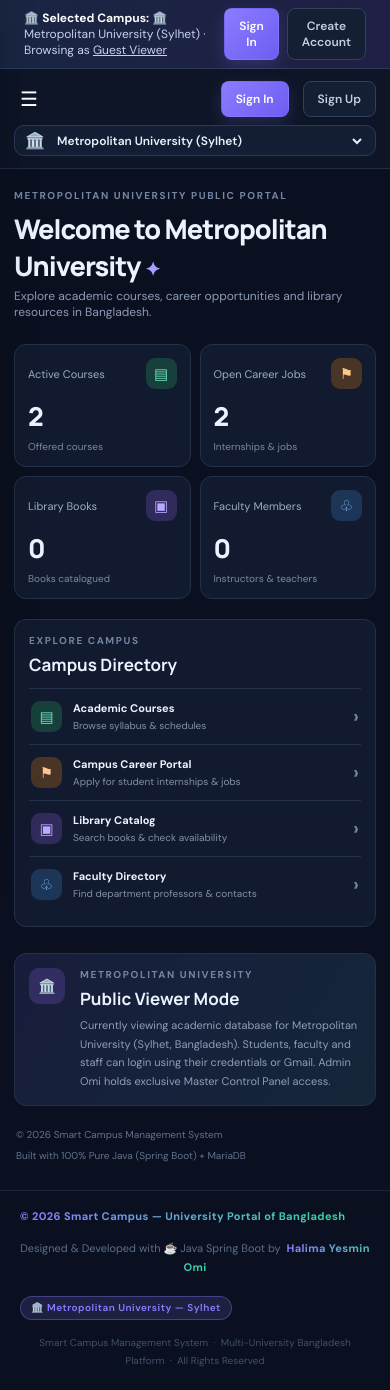
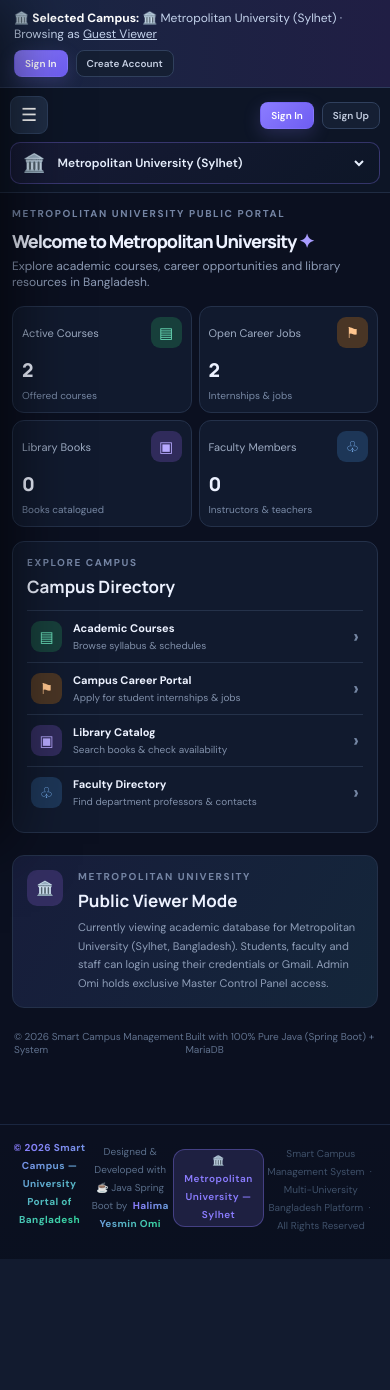
Before and after one commit to halimayesminomi/smart-campus, a Spring Boot app: page /index.html in a window 390 px wide. After the commit the page ends 1259 px from the top, so only its background shows below. Run offline with Spring Boot 4, Linux system fonts and the light colour scheme; data comes from the database, SQL or seed files in the repository; data that the repository does not hold is empty.

Commit message:
feat: MU red-orange theme, university logo emoji in sidebar/topbar, full mobile responsive layout

```diff
--- a/src/main/resources/static/css/style.css
+++ b/src/main/resources/static/css/style.css
@@ -12,8 +12,28 @@
 }
 
 /* ── Per-University CSS Themes ───────────────────────── */
-/* Metropolitan University — Deep Purple (default) */
-body.uni-MU{--uni-primary:#8b7cff;--uni-primary2:#6e5df2;--uni-accent:#36d6a0;--uni-glow:#8b7cff33;--uni-topbar:#0d1526;--uni-sidebar:#0e1729;--uni-brand-from:#a394ff;--uni-brand-to:#6855ec}
+/* Metropolitan University — Signature Red-Orange Fire */
+body.uni-MU{
+  --uni-primary:#ff4500;--uni-primary2:#cc2200;
+  --uni-accent:#ff8c42;--uni-glow:#ff450033;
+  --uni-topbar:#1a0800;--uni-sidebar:#1c0900;
+  --uni-brand-from:#ff7043;--uni-brand-to:#cc2200;
+  --bg:#100500;--surface:#1c0c05;--surface2:#221008;--line:#3d1a0a;
+}
+body.uni-MU .sidebar{background:linear-gradient(180deg,#1c0900,#150500)!important;border-right:1px solid #3d1a0a!important}
+body.uni-MU .topbar{background:linear-gradient(90deg,#1a0800,#120600)!important;border-bottom:1px solid #3d1a0a!important}
+body.uni-MU .stat-card,body.uni-MU .panel{background:#1c0c05;border-color:#3d1a0a}
+body.uni-MU .campus-card{background:linear-gradient(145deg,#2a0e06,#1a0800);border-color:#4a1f10}
+body.uni-MU .note-panel{background:linear-gradient(120deg,#20090302,#1e140302)}
+body.uni-MU .nav-item:hover{background:#2e0f06}
+body.uni-MU .search-box{background:#160700;border-color:#3c1508}
+body.uni-MU .modal{background:#1a0a04;border-color:#3d1a0a}
+body.uni-MU table td{border-color:#2e1208}
+body.uni-MU table th{border-color:#3d1a0a}
+body.uni-MU tbody tr:hover{background:#21100508}
+/* MU Logo glow */
+body.uni-MU .brand-mark{box-shadow:0 7px 28px #ff450055!important}
+body.uni-MU .btn-primary{box-shadow:0 6px 20px #ff450044!important}
 /* SUST — Green Science */
 body.uni-SUST{--uni-primary:#22c55e;--uni-primary2:#16a34a;--uni-accent:#4ade80;--uni-glow:#22c55e33;--uni-topbar:#081808;--uni-sidebar:#091a09;--uni-brand-from:#4ade80;--uni-brand-to:#16a34a}
 /* University of Dhaka — Royal Blue */
@@ -293,7 +313,118 @@ body.role-staff td .action-btn.delete{display:none!important}
 
 body:not(.role-admin) .admin-only{display:none!important}
 
-/* ================= RESPONSIVE ================= */
-@media(max-width:1050px){.sidebar{width:220px}.page-content{padding:26px 20px}.topbar{padding:0 20px}.stats-grid{grid-template-columns:repeat(2,1fr)}}
-@media(max-width:768px){.topbar{flex-wrap:wrap;height:auto;padding:12px 16px;gap:8px}.uni-switcher{order:3;max-width:100%;width:100%}}
-@media(max-width:720px){.sidebar{position:fixed;z-index:900;left:-260px;top:0;bottom:0;transition:.25s;box-shadow:20px 0 50px #0007}.sidebar.open{left:0}.mobile-menu{display:block}.topbar{padding:12px 14px}.breadcrumb{display:none}.system-status,.role-pill{display:none}.page-content{padding:20px 14px}.page-heading{align-items:flex-start;gap:12px;flex-direction:column}.stats-grid{gap:9px}.stat-card{padding:13px}.table-tools{flex-direction:column}.search-box{max-width:none;min-width:0}.tool-right select{flex:1}.bottom-grid{grid-template-columns:1fr}.panel{padding:14px}.form-row{grid-template-columns:1fr}footer{gap:8px;flex-wrap:wrap}}
+/* ================= RESPONSIVE — PHONE FRIENDLY ================= */
+
+/* Tablet */
+@media(max-width:1050px){
+  .sidebar{width:220px}
+  .page-content{padding:26px 20px}
+  .topbar{padding:0 20px}
+  .stats-grid{grid-template-columns:repeat(2,1fr)}
+}
+
+/* Mobile — 768px */
+@media(max-width:768px){
+  .topbar{flex-wrap:wrap;height:auto;padding:10px 14px;gap:8px}
+  .uni-switcher{order:3;max-width:100%;width:100%;border-radius:8px;padding:6px 10px}
+  .uni-switcher select{font-size:12px}
+  .breadcrumb{display:none}
+  .stats-grid{grid-template-columns:repeat(2,1fr);gap:10px}
+  .bottom-grid{grid-template-columns:1fr}
+  .table-tools{flex-direction:column;gap:8px}
+  .search-box{max-width:none;min-width:0;width:100%}
+  .tool-right{flex-wrap:wrap;gap:6px}
+  .tool-right select{flex:1;min-width:120px}
+  .form-row{grid-template-columns:1fr}
+  .panel{padding:14px}
+  .page-content{padding:16px 14px}
+  .modal{padding:18px 15px}
+  .auth-card{padding:24px 18px}
+}
+
+/* Small Mobile — 600px */
+@media(max-width:600px){
+  /* Sidebar slides in */
+  .sidebar{
+    position:fixed;z-index:900;
+    left:-270px;top:0;bottom:0;
+    width:260px;
+    transition:.28s cubic-bezier(.4,0,.2,1);
+    box-shadow:20px 0 60px #0009;
+  }
+  .sidebar.open{left:0}
+  .mobile-menu{display:flex;align-items:center;justify-content:center;width:38px;height:38px;border-radius:9px;background:#1f2d45;border:1px solid #2d3f5d;font-size:18px}
+
+  /* Topbar compact */
+  .topbar{padding:10px 12px;gap:8px;flex-wrap:wrap}
+  .top-actions{gap:8px;flex-wrap:wrap}
+  .role-pill,.system-status{display:none}
+  .btn-sm{padding:7px 12px;font-size:11px}
+
+  /* Stats — 2 columns on small phone */
+  .stats-grid{grid-template-columns:repeat(2,1fr);gap:8px;margin-bottom:14px}
+  .stat-card{padding:12px 11px}
+  .stat-value{font-size:22px!important}
+
+  /* University switcher — full width pill */
+  .uni-switcher{
+    order:3;width:100%;
+    background:linear-gradient(135deg,color-mix(in srgb,var(--uni-primary) 10%,#0a1020),#0d1627);
+    border:1px solid color-mix(in srgb,var(--uni-primary) 30%,transparent);
+    padding:8px 12px;border-radius:10px;
+  }
+  .uni-icon{font-size:18px}
+  .uni-switcher select{font-size:12px;font-weight:600}
+
+  /* Guest bar — stacked */
+  .guest-bar{padding:10px 14px}
+  .guest-bar-inner{flex-direction:column;align-items:flex-start;gap:8px}
+  .guest-bar-actions{width:100%;justify-content:flex-start}
+
+  /* Auth modal — full screen feel */
+  .auth-card{padding:22px 16px;border-radius:14px}
+  .auth-brand h2{font-size:18px}
+  .auth-tabs{margin-bottom:16px}
+
+  /* Page content */
+  .page-content{padding:14px 12px 60px}
+  .page-heading h1{font-size:20px}
+  .page-heading{flex-direction:column;align-items:flex-start;gap:10px;margin-bottom:16px}
+
+  /* Bottom grid single column */
+  .bottom-grid{grid-template-columns:1fr;gap:12px}
+  .quick-actions button{padding:10px 4px}
+
+  /* Table — scrollable */
+  .table-wrap{overflow-x:auto;-webkit-overflow-scrolling:touch;border-radius:8px}
+  table{min-width:520px;font-size:11px}
+  th{font-size:9px;padding:10px 8px}
+  td{padding:10px 8px}
+
+  /* Modals full width */
+  .modal{width:100%;border-radius:14px;padding:16px 13px}
+  .modal-backdrop{padding:12px 10px}
+  .form-row{grid-template-columns:1fr}
+  .modal-actions{flex-direction:column-reverse;gap:6px}
+  .modal-actions .btn{width:100%;justify-content:center}
+
+  /* Copyright footer */
+  .copyright-footer{padding:14px 12px 24px}
+  .copyright-footer p{font-size:10px}
+
+  /* Mobile overlay when sidebar open */
+  .sidebar-overlay{
+    display:none;position:fixed;inset:0;background:#0007;z-index:850;
+  }
+  .sidebar-overlay.show{display:block}
+}
+
+/* Extra small — 400px */
+@media(max-width:400px){
+  .stats-grid{grid-template-columns:1fr 1fr;gap:7px}
+  .stat-card{padding:10px 9px}
+  .stat-value{font-size:19px!important}
+  .page-heading h1{font-size:18px}
+  .topbar{padding:8px 10px}
+  .btn-sm{padding:6px 10px;font-size:10px}
+}
--- a/src/main/resources/static/index.html
+++ b/src/main/resources/static/index.html
@@ -180,11 +186,11 @@
     <!-- Main Content Area -->
     <main class="main">
       <header class="topbar">
-        <button class="mobile-menu" id="mobileMenu" aria-label="Open menu">☰</button>
+        <button class="mobile-menu" id="mobileMenu" onclick="openSidebar()" aria-label="Open menu">☰</button>
 
         <!-- University Selector in Topbar -->
         <div class="uni-switcher">
-          <span class="uni-icon">🏛️</span>
+          <span class="uni-icon" id="topbarUniIcon">🏛️</span>
           <select id="universitySelector" onchange="onUniversityChange(this.value)" title="Choose University in Bangladesh">
             <option value="Metropolitan University" selected>Metropolitan University (Sylhet)</option>
             <option value="Shahjalal University of Science and Technology">Shahjalal Univ of Science &amp; Tech (SUST)</option>
--- a/src/main/resources/static/js/app.js
+++ b/src/main/resources/static/js/app.js
@@ -137,6 +137,20 @@ function modalState(modalId, open) {
   if (el) el.classList.toggle('hidden', !open);
 }
 
+// Mobile Sidebar open/close
+function openSidebar() {
+  const sb = $('sidebar'), ov = $('sidebarOverlay');
+  if (sb) sb.classList.add('open');
+  if (ov) ov.classList.add('show');
+  document.body.style.overflow = 'hidden';
+}
+function closeSidebar() {
+  const sb = $('sidebar'), ov = $('sidebarOverlay');
+  if (sb) sb.classList.remove('open');
+  if (ov) ov.classList.remove('show');
+  document.body.style.overflow = '';
+}
+
 // Password Eye Toggle
 function togglePasswordVisibility(inputId, btn) {
   const inp = $(inputId);
@@ -174,10 +188,22 @@ function updateUniversityUI() {
 
   if ($('universitySelector')) $('universitySelector').value = currentUniversity;
   if ($('guestBarUni')) $('guestBarUni').textContent = `${uni.logo} ${currentUniversity} (${uni.city})`;
-  if ($('brandMarkBadge')) $('brandMarkBadge').textContent = uni.code;
+
+  // Brand mark — show logo emoji inside
+  if ($('brandLogoEmoji')) $('brandLogoEmoji').textContent = uni.logo;
+  if ($('brandMarkBadge')) $('brandMarkBadge').title = currentUniversity;
   if ($('brandRoleSubtitle')) $('brandRoleSubtitle').textContent = currentUniversity.toUpperCase();
+  if ($('brandMainName')) $('brandMainName').textContent = 'SmartCampus';
+
+  // Sidebar campus card logo
+  if ($('campusOrbEmoji')) $('campusOrbEmoji').textContent = uni.logo;
   if ($('sidebarCardTitle')) $('sidebarCardTitle').textContent = `${uni.logo} ${currentUniversity}`;
   if ($('sidebarCardDesc')) $('sidebarCardDesc').textContent = `${uni.campus}. Smart Academic & Research Suite.`;
+
+  // Topbar uni icon
+  if ($('topbarUniIcon')) $('topbarUniIcon').textContent = uni.logo;
+
+  // Auth modal
   if ($('authModalUniTitle')) $('authModalUniTitle').textContent = `${uni.logo} ${uni.code} Smart Campus`;
   if ($('uniNoticeEyebrow')) $('uniNoticeEyebrow').textContent = currentUniversity.toUpperCase();
 
```
Also changed, not shown: other parts of src/main/resources/static/index.html (+19 -13 lines).
